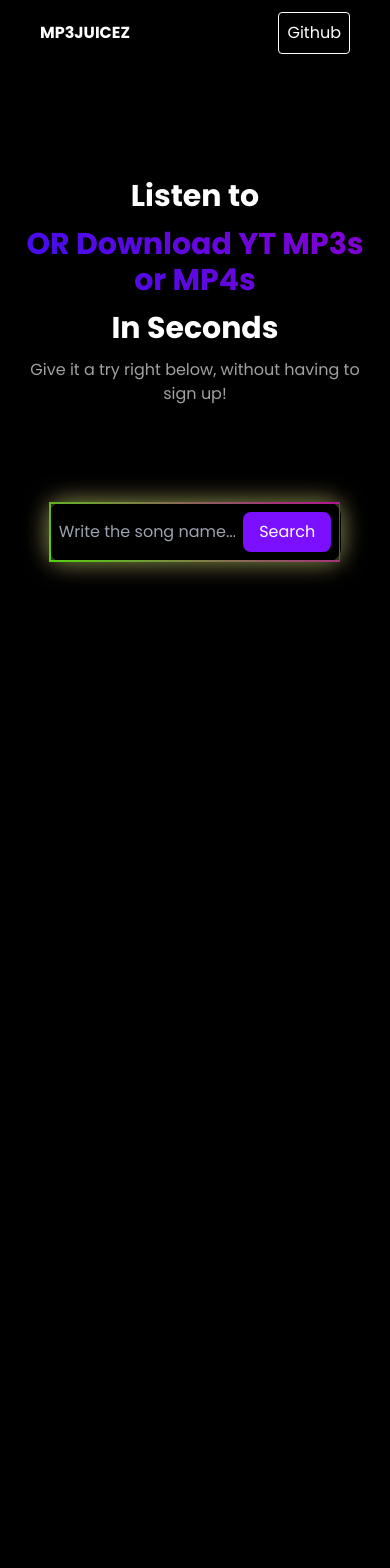
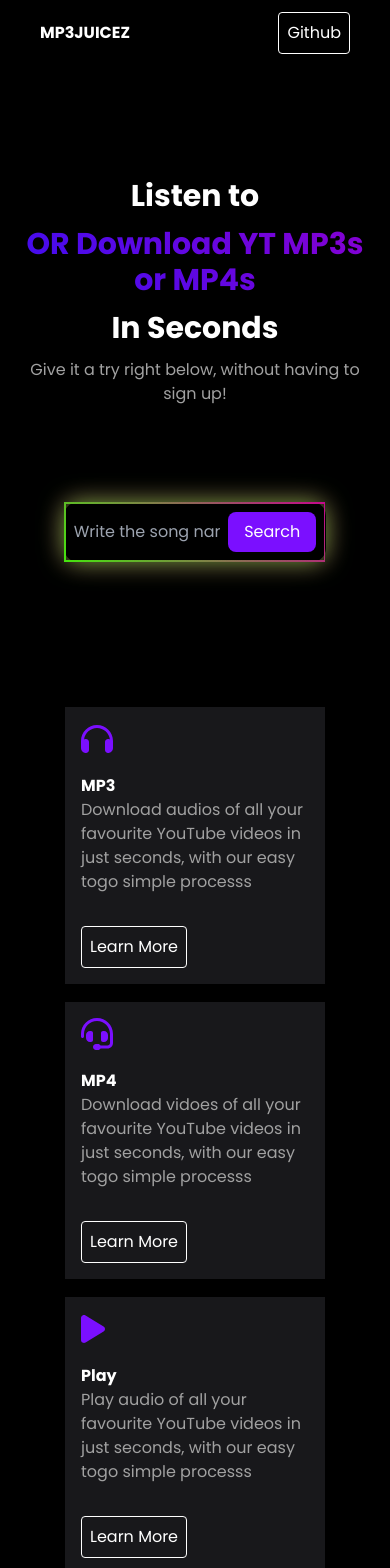
Before and after one commit to waqar606/Music_Player, a Next.js app: page /home in a window 390 px wide. Shown: the top 1568 px of the page. Before the commit the page ends 844 px from the top, so only its background shows below. Built offline with nearby package versions, Linux system fonts and the light colour scheme.

Commit message:
'major-improvements-donw'

```diff
--- a/package.json
+++ b/package.json
@@ -9,6 +9,10 @@
     "lint": "next lint"
   },
   "dependencies": {
+    "@fortawesome/fontawesome-svg-core": "^6.5.2",
+    "@fortawesome/free-brands-svg-icons": "^6.5.2",
+    "@fortawesome/free-solid-svg-icons": "^6.5.2",
+    "@fortawesome/react-fontawesome": "^0.2.0",
     "next": "14.1.4",
     "react": "^18",
     "react-dom": "^18",
--- a/src/app/globals.css
+++ b/src/app/globals.css
@@ -83,3 +83,21 @@ input:focus{
     -webkit-line-clamp: 3;
     -webkit-box-orient: vertical;
 }
+
+/* scrollbar */
+::-webkit-scrollbar {
+    width: 10px;
+}
+
+::-webkit-scrollbar-track {
+    /* background-color: #ebebeb; */
+    background-color: black;
+    -webkit-border-radius: 10px;
+    border-radius: 10px;
+}
+
+::-webkit-scrollbar-thumb {
+    -webkit-border-radius: 10px;
+    border-radius: 10px;
+    background: #7b0fff;
+}
--- a/src/app/home/page.tsx
+++ b/src/app/home/page.tsx
@@ -1,4 +1,6 @@
 'use client'
+import Features from "@/components/Features";
+import Footer from "@/components/Footer";
 import Headerz from "@/components/Header";
 import Landing from "@/components/Landing";
 
@@ -9,6 +11,8 @@ const page = () => {
         <>
             <Headerz />
             <Landing />
+            <Features/>
+            <Footer/>
         </>
     )
 }
--- a/src/app/layout.tsx
+++ b/src/app/layout.tsx
@@ -1,6 +1,9 @@
 import type { Metadata } from "next";
 import "./globals.css";
 import { Poppins } from "next/font/google";
+import "@fortawesome/fontawesome-svg-core/styles.css";
+import { config } from "@fortawesome/fontawesome-svg-core";
+config.autoAddCss = false;
 
 const poppins = Poppins({
   weight:['400','700'],
--- a/src/app/main/[search]/page.jsx
+++ b/src/app/main/[search]/page.jsx
@@ -8,6 +8,7 @@ const Main = ({ params }) => {
   const [url, setUrl] = useState('');
   const [popup, setPopup] = useState(false);
   const [popup2, setPopup2] = useState(false);
+  const [erro,setE] = useState(false)
   useEffect(() => {
     const fetchResult = async () => {
       //USING API (THAT USES YTMUSICAPI LIBRARY) BUILT WITHIN NEXTJS
@@ -17,6 +18,8 @@ const Main = ({ params }) => {
       const result = await data.json();
       if(result.status=='success'){
         setData(result.data);
+      }else if(result.status=='failed'){
+        setE(true)
       }
     }
     fetchResult()
@@ -103,6 +106,7 @@ const Main = ({ params }) => {
         <Form value={params.search} />
       </div>
 
+      {!erro ? <>
       <div className='container mt-8 px-16 mx-auto grid grid-cols-1 sm:grid-cols-2 md:grid-cols-3 gap-4 rounded-md
     lg:gap-8
     '>
@@ -138,6 +142,8 @@ const Main = ({ params }) => {
           <div className='text-white'>loading</div>
         }
       </div>
+        </>
+        : <div className='flex items-center justify-center text-white w-full mt-10'>Theres an issue with the app please try again later..</div>}
     </>
   );
 
--- /dev/null
+++ b/src/components/Features.tsx
@@ -0,0 +1,68 @@
+import React from 'react'
+import { FontAwesomeIcon } from "@fortawesome/react-fontawesome";
+import { faHeadphones, faHeadset, faPlay, faCode, faTablet } from '@fortawesome/free-solid-svg-icons';
+import { faHtml5 } from '@fortawesome/free-brands-svg-icons';
+
+const Features = () => {
+    const dataG = [
+        {
+            icon: faHeadphones,
+            title: 'MP3',
+            para: 'Download audios of all your favourite YouTube videos in just seconds, with our easy togo simple processs',
+        },
+        {
+            icon: faHeadset,
+            title: 'MP4',
+            para: 'Download vidoes of all your favourite YouTube videos in just seconds, with our easy togo simple processs',
+        },
+        {
+            icon: faPlay,
+            title: 'Play',
+            para: 'Play audio of all your favourite YouTube videos in just seconds, with our easy togo simple processs',
+        },
+        {
+            icon: faCode,
+            title: 'API',
+            para: 'You can get access to search API and download API to download your favuorite audio and get search results from yt',
+        },
+        {
+            icon: faTablet,
+            title: 'GUI',
+            para: 'A seamless and easy to go GUI built with Tailwind CSS.',
+        },
+        {
+            icon: faHtml5,
+            title: 'Tech Stack',
+            para: 'The entire application is built on top of NextJS, typescript version, with properly integrating client side with server code and ytdl-core',
+        },
+    ]
+    return (
+        <section>
+            <div className='container mt-8 pb-24 px-16 mx-auto grid grid-cols-1 sm:grid-cols-2 md:grid-cols-3 gap-4 rounded-md
+    lg:gap-8
+    '>
+
+                {dataG.map((element, index) => (
+                    <div key={index} className='card bg-newGrey flex flex-col justify-between p-4 border border-solid border-black hover:border-myPurple'>
+                        <div>
+                            <div>
+                                <FontAwesomeIcon size='2x' icon={element.icon} style={{ color: "#7b0fff" }} />
+                            </div>
+                            <h1 className='text-white font-extrabold titleH1 mt-4'>{element.title}</h1>
+                            <p className="text-myGrey">{element.para}</p>
+                        </div>
+                        <div>
+                            <button className='mt-8 border border-solid border-white
+                hover:border-myPurple px-2 py-2 rounded
+                transition-all duration-300 text-white'>
+                                Learn More
+                            </button>
+                        </div>
+                    </div>
+                ))}
+            </div>
+        </section>
+    )
+}
+
+export default Features
--- /dev/null
+++ b/src/components/Footer.tsx
@@ -0,0 +1,55 @@
+import React from 'react'
+import { FontAwesomeIcon } from "@fortawesome/react-fontawesome";
+import { faInstagram,faLinkedin,faGithub } from '@fortawesome/free-brands-svg-icons';
+
+const Footer = () => {
+  return (
+    <section>
+        <div className='py-7'
+        style={{backgroundColor:'rgb(255, 255, 255, 0.03)', borderTop:'solid 1px rgb(36, 36, 36)'}}>
+        <div className="container mx-auto px-3">
+            <div className="flex flex-col md:flex-row">
+                <div className="flex flex-col md:w-1/2">
+                    <p className="text-myGrey">© 2024 Huzaifa Inshal</p>
+                    <h1 className='text-white font-extrabold'>MP3JUICEZ</h1>
+                    <div className="flex">
+                        <a className="" href='https://www.instagram.com/huzaifa_inshal/' target='_blank'><FontAwesomeIcon icon={faInstagram} style={{color: "white" }}/></a>
+                        <a className="ms-3" target='_blank' href='https://www.linkedin.com/in/huzaifainshal/'><FontAwesomeIcon icon={faLinkedin} style={{color: "white" }}/></a>
+                        <a className="ms-3" target='_blank' href='https://github.com/HuzaifaInshal'><FontAwesomeIcon icon={faGithub} style={{color: "white" }}/></a>
+                    </div>
+                </div>
+                <div className="flex justify-between text-myGrey mt-5 md:w-1/2 md:mt-0 md:justify-between">
+                    <div className="flex flex-col w-1/3">
+                        <h2 className="text-white">Features</h2>
+                        <p className="mt-3">Custom</p>
+                        <p className="">MP3 Audio</p>
+                        <p className="">MP4 Videos</p>
+                        <p className="">GUI</p>
+                        <p className="">API</p>
+                        <p className="">Play</p>
+                        <p className="">Tech Stack</p>
+                    </div>
+                    <div className="flex flex-col w-1/3">
+                        <h2 className="text-white">Company</h2>
+                        <p className="mt-3">Community</p>
+                        <p className="">Blog</p>
+                        <p className="">FAQ</p>
+                        <p className="">Status</p>
+                        <p className="">Contact</p>
+                    </div>
+                    <div className="flex flex-col w-1/3">
+                        <h2 className="text-white">Legal</h2>
+                        <p className="mt-3">Privacy Policy</p>
+                        <p className="">Terms of Use</p>
+                        <p className="">Security Policy</p>
+                        <p className="">DPA</p>
+                    </div>
+                </div>
+            </div>
+        </div>
+        </div>
+    </section>
+  )
+}
+
+export default Footer
--- a/src/components/Form.tsx
+++ b/src/components/Form.tsx
@@ -1,4 +1,4 @@
-import React, { FormEvent, useState } from 'react';
+import React, { FormEvent, useEffect, useState } from 'react';
 import { useRouter } from 'next/navigation';
 
 interface Props {
@@ -6,6 +6,9 @@ interface Props {
 }
 
 const Form = ({ value }: Props) => {
+    const [sugg, setSugg] = useState([])
+    const [suggDisplay, setSuggDisplay] = useState(false)
+
     const router = useRouter();
     const [searchTerm, setSearchTerm] = useState(replaceSpaces(value));
 
@@ -14,13 +17,42 @@ const Form = ({ value }: Props) => {
         router.push(`/main/${encodeURIComponent(searchTerm)}`);
     };
 
-    function replaceSpaces(inputString : string) :string{
+    function replaceSpaces(inputString: string): string {
         return inputString.replace(/%20/g, ' ');
     }
 
+
+    useEffect(() => {
+        async function inputChanged() {
+            if(searchTerm.length == 0){
+                setSuggDisplay(false);
+            }
+            if ((searchTerm.length == 1)||(searchTerm.length % 3 === 0 && searchTerm.length >= 3)) {
+                const data = await fetch(`/api/suggestion?q=${searchTerm}`);
+                const res = await data.json();
+                if (res.data) {
+                    setSuggDisplay(true);
+                    setSugg(res.data);
+                }
+            }
+        }
+        inputChanged();
+    }, [searchTerm]);
+
+
+    function clickedSuggestion(arg: string) {
+        setSuggDisplay(false)
+        router.push(`/main/${encodeURIComponent(arg)}`);
+    }
+
+    function closeDrop(){
+        setSuggDisplay(false)
+    }
+
+
     return (
-        <div className="flex items-center justify-center">
-            <form className="customForm w-3/4 p-2 flex items-center space-x-2" onSubmit={searchSong}>
+        <div className="relative flex flex-col items-center justify-center px-5 md:px-0" onClick={closeDrop}>
+            <form className="customForm  w-3/4 p-2 flex justify-center items-center space-x-2" onSubmit={searchSong}>
                 <input
                     type="text"
                     className='bg-black w-full text-myGrey'
@@ -35,6 +67,18 @@ const Form = ({ value }: Props) => {
                     Search
                 </button>
             </form>
+            {suggDisplay ?
+                <div className="absolute px-5 md:px-0 w-full" style={{ overflow: 'auto', top: '65px', left: 0 }}
+                >
+                    <div className=" flex flex-col w-5/6 md:w-3/4 bg-white mx-0 px-0 me-5 mx-auto" >
+                        {sugg.map((each, index) =>
+                            <div key={index} className='text-black hover:bg-myGrey'  onClick={(e) => { e.stopPropagation(); clickedSuggestion(each); }}>
+                                <p className='ps-3' style={{cursor:'pointer'}}>{each}</p>
+                            </div>
+                        )}
+                    </div>
+                </div>
+                : ''}
         </div>
     );
 };
--- a/src/components/Landing.tsx
+++ b/src/components/Landing.tsx
@@ -15,6 +15,7 @@ const Landing = () => {
                 </div>
             </div>
         </section>
+
     )
 }
 
```
Also changed, not shown: src/app/api/suggestion/route.tsx (+6 -4 lines), 1 other file (tests, documents, lock files or other folders).
